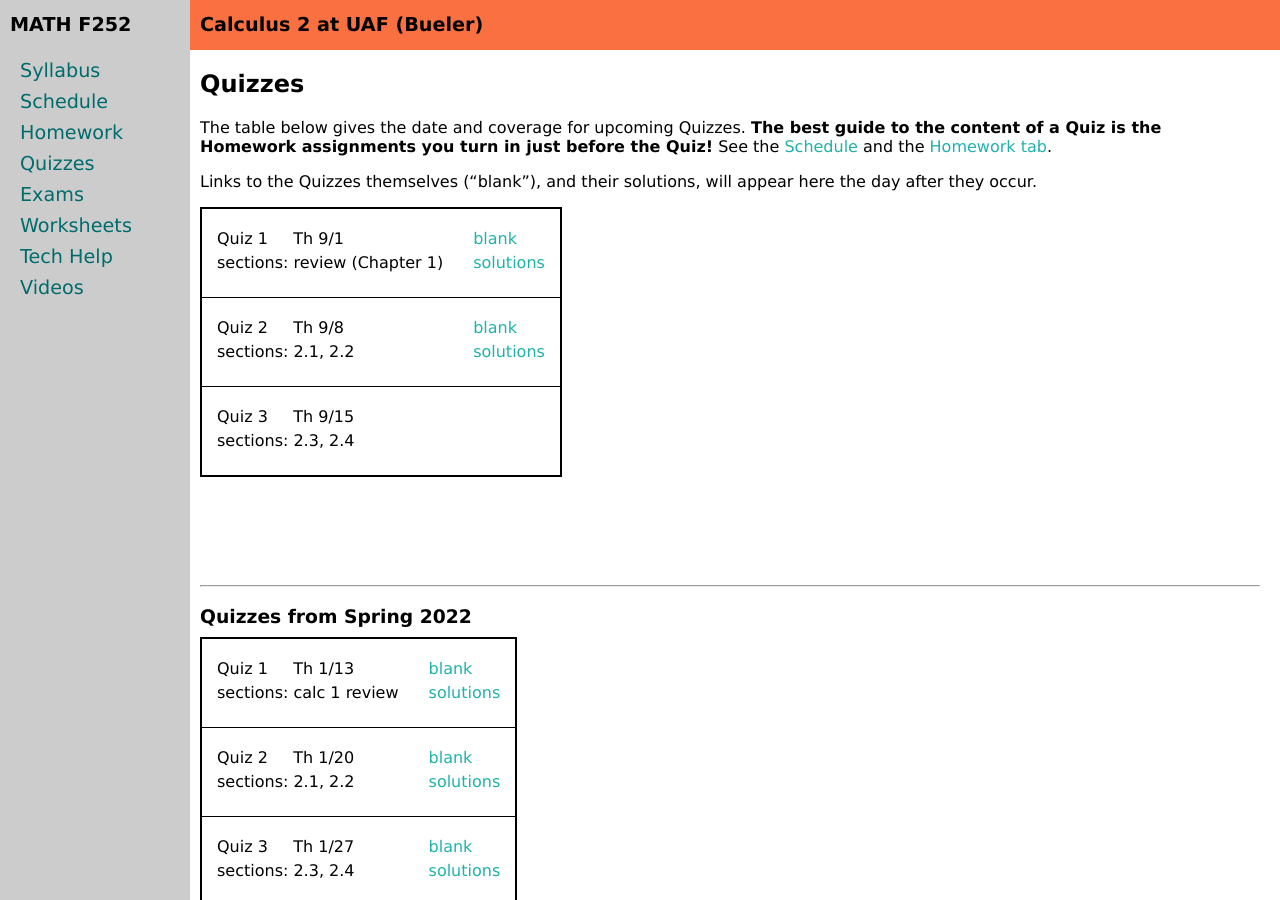
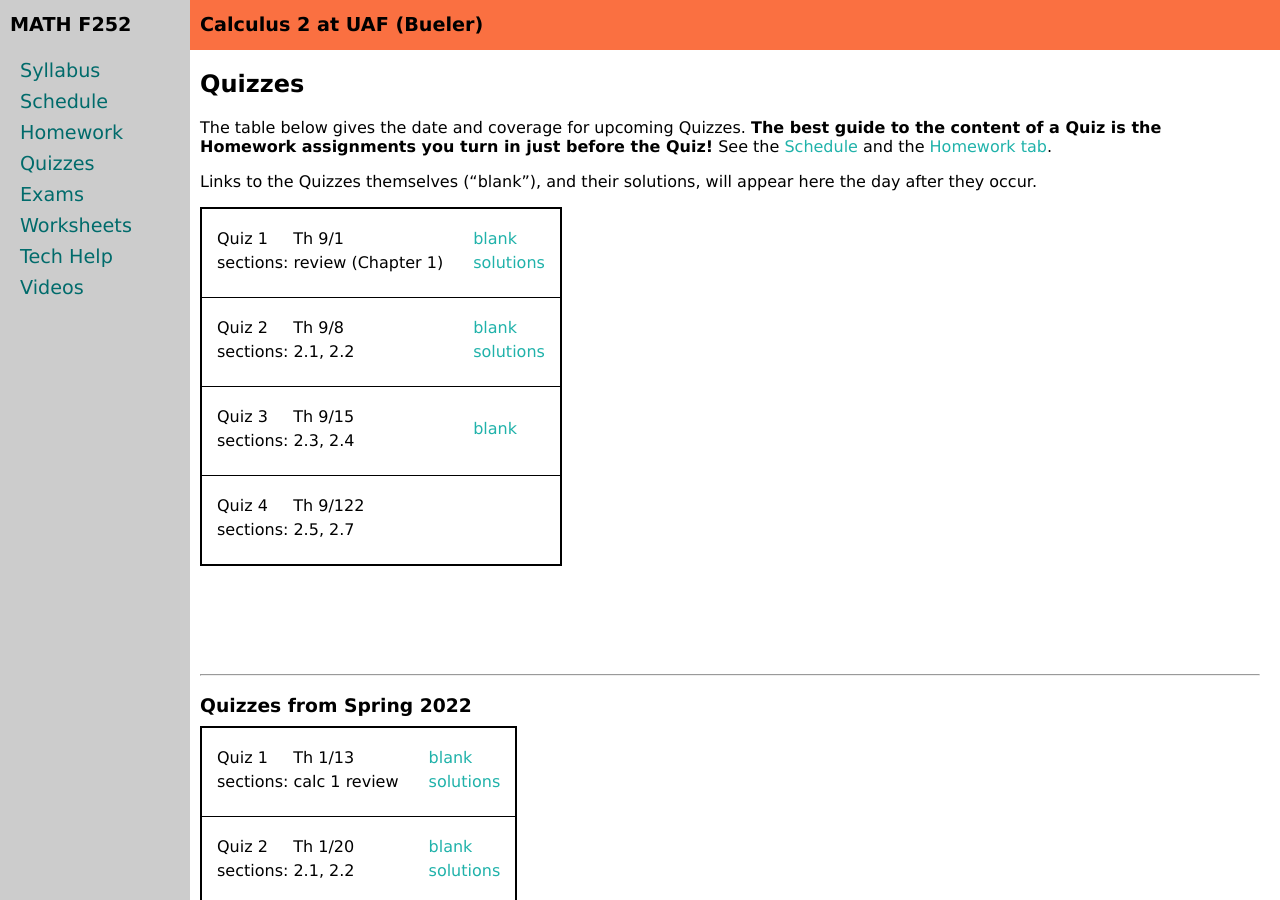
Before and after one commit to uaf-math/calc2, a Jekyll site: the page built from quizzes.md, in a window 1280 px wide and 900 px high. Built offline with Jekyll 4.4.1, drawn with Linux system fonts in a browser that asks for light colours.

Commit message:
post quiz 3 and quiz 4 coverage

```diff
--- a/_data/quizzes.yml
+++ b/_data/quizzes.yml
@@ -14,5 +14,10 @@ quizzes:
 - name: Quiz 3
   date: 9/15
   sections: 2.3, 2.4
-  #blank: quiz3.pdf
+  blank: quiz3.pdf
   #solutions: quiz3solns.pdf
+- name: Quiz 4
+  date: 9/122
+  sections: 2.5, 2.7
+  #blank: quiz4.pdf
+  #solutions: quiz4solns.pdf
```
Also changed, not shown: 1 other file.
